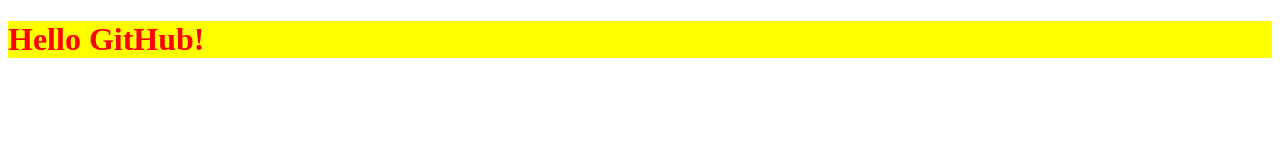
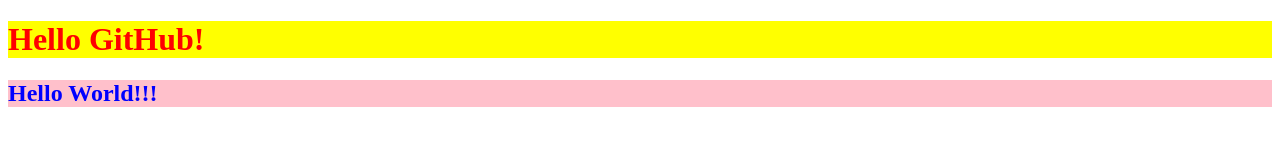
Before and after one commit to courses-demo-account/first-repo, a plain HTML site: page index.html in a window 1280 px wide. Drawn offline with Linux system fonts and the light colour scheme.

Commit message:
add second component

```diff
--- a/assets/css/style.css
+++ b/assets/css/style.css
@@ -3,3 +3,8 @@
         color: red;
         background: yellow;
     }
+
+    h2 {
+        color: blue;
+        background: pink;
+    }
--- a/index.html
+++ b/index.html
@@ -8,5 +8,6 @@
 </head>
 <body>
     <h1>Hello GitHub!</h1>
+    <h2>Hello World!!!</h2>
 </body>
 </html>
```
